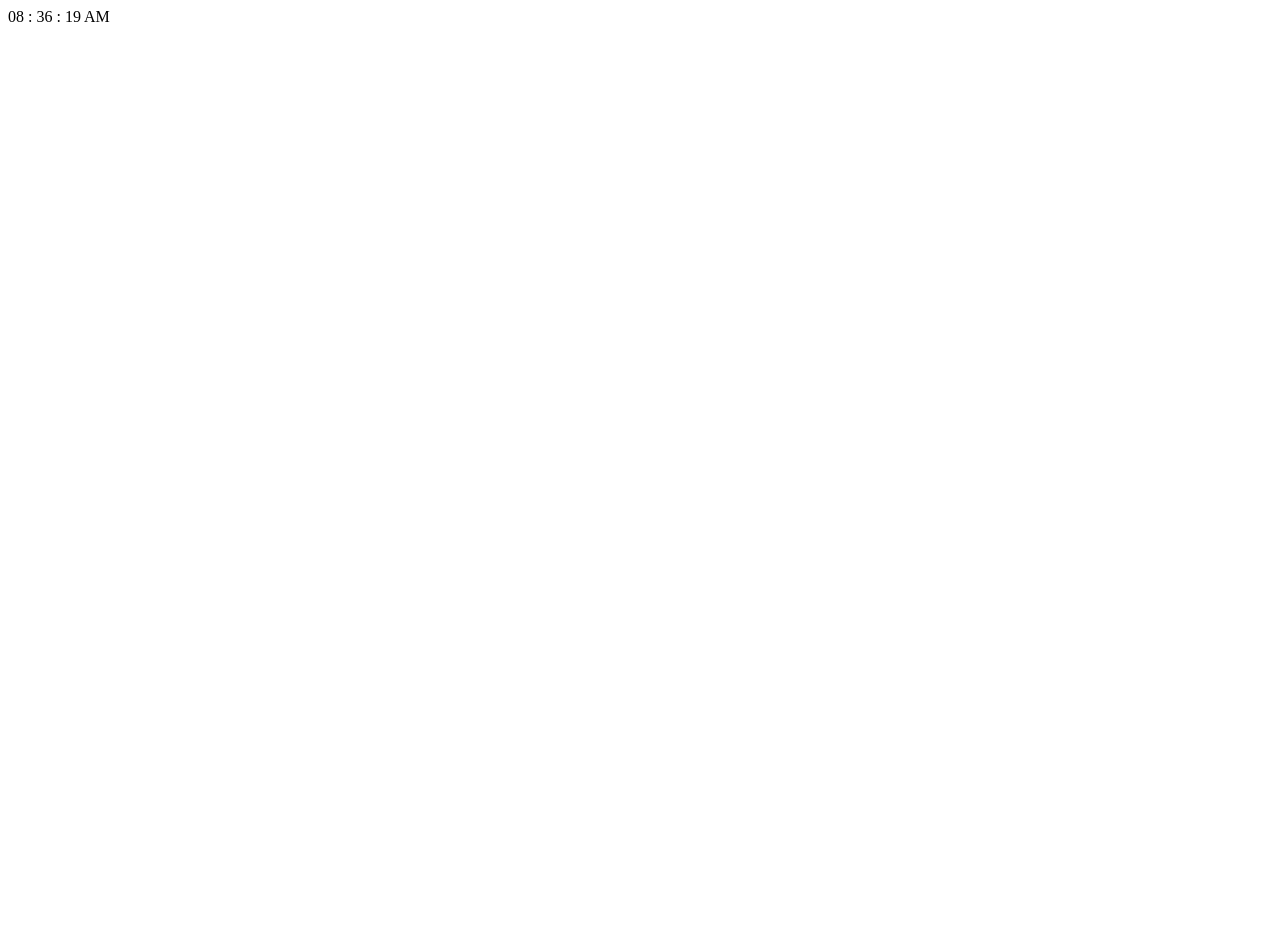
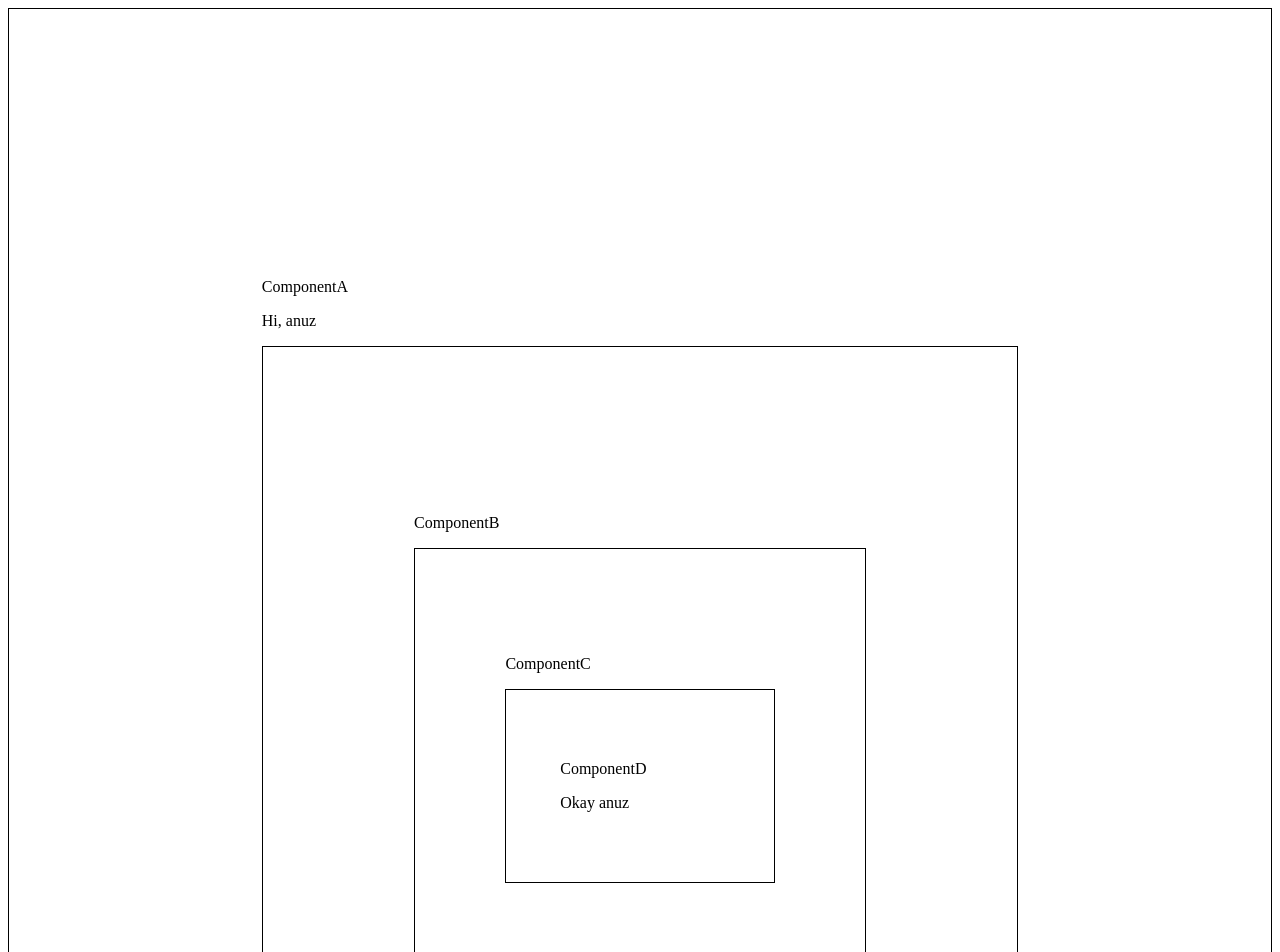
Before and after one commit to anuz505/React-Basics, a React (Vite) app in the folder my-react-app/: page / in a window 1280 px wide. Shown: the top 952 px of the page. Before the commit the page ends 800 px from the top, so only its background shows below. Built offline with nearby package versions, Linux system fonts and the light colour scheme.

Commit message:
Learned about useContext hook

```diff
--- a/my-react-app/src/03_managing_state/06_clock.jsx
+++ b/my-react-app/src/03_managing_state/06_clock.jsx
@@ -15,7 +15,7 @@ export default function Clock() {
     let hours = time.getHours();
     let minutes = time.getMinutes();
     let seconds = time.getSeconds();
-    const meridim = hours > 12 ? "PM" : "AM";
+    const meridim = hours >= 12 ? "PM" : "AM";
     return `${padZero(hours)} : ${padZero(minutes)} : ${padZero(
       seconds
     )} ${meridim} `;
--- /dev/null
+++ b/my-react-app/src/03_managing_state/usecontext/ComponentA.jsx
@@ -0,0 +1,18 @@
+import { useState, createContext } from "react";
+import ComponentB from "./ComponentB";
+import "./index.css";
+export const UserContext = createContext();
+export default function ComponentA() {
+  const [user, setUser] = useState("anuz");
+  return (
+    <>
+      <div className="Box">
+        <p>ComponentA</p>
+        <p>{`Hi, ${user}`}</p>
+        <UserContext.Provider value={user}>
+          <ComponentB />
+        </UserContext.Provider>
+      </div>
+    </>
+  );
+}
--- /dev/null
+++ b/my-react-app/src/03_managing_state/usecontext/ComponentB.jsx
@@ -0,0 +1,12 @@
+import ComponentC from "./ComponentC";
+
+export default function ComponentB() {
+  return (
+    <>
+      <div className="Box">
+        <p>ComponentB</p>
+        <ComponentC />
+      </div>
+    </>
+  );
+}
--- /dev/null
+++ b/my-react-app/src/03_managing_state/usecontext/ComponentC.jsx
@@ -0,0 +1,12 @@
+import ComponentD from "./ComponentD";
+
+export default function ComponentC() {
+  return (
+    <>
+      <div className="Box">
+        <p>ComponentC</p>
+        <ComponentD />
+      </div>
+    </>
+  );
+}
--- /dev/null
+++ b/my-react-app/src/03_managing_state/usecontext/ComponentD.jsx
@@ -0,0 +1,13 @@
+import { UserContext } from "./ComponentA";
+import { useContext } from "react";
+export default function ComponentD() {
+  const user = useContext(UserContext);
+  return (
+    <>
+      <div className="Box">
+        <p>ComponentD</p>
+        <p>{`Okay ${user}`}</p>
+      </div>
+    </>
+  );
+}
--- /dev/null
+++ b/my-react-app/src/03_managing_state/usecontext/index.css
@@ -0,0 +1,4 @@
+.Box {
+  padding: 20%;
+  border: 1px solid black;
+}
--- a/my-react-app/src/App.jsx
+++ b/my-react-app/src/App.jsx
@@ -1,10 +1,10 @@
 import "../src/index.css";
-import Clock from "./03_managing_state/06_clock.jsx";
+import ComponentA from "./03_managing_state/usecontext/ComponentA.jsx";
 
 function App() {
   return (
     <>
-      <Clock />
+      <ComponentA />
     </>
   );
 }
```
